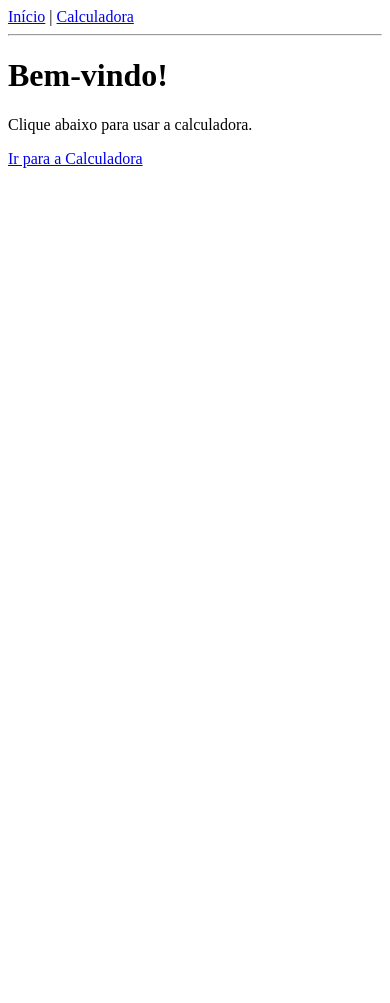
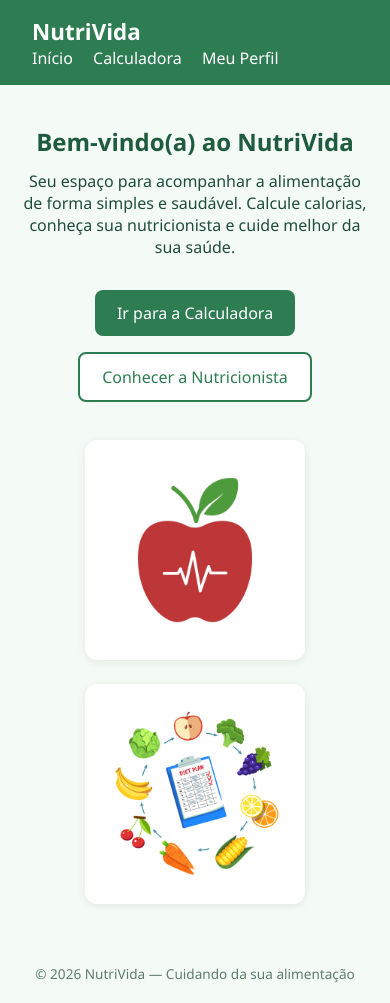
Before and after one commit to heitorandrd/codespaces-flask, a Flask app: page / in a window 390 px wide. Before the commit the page ends 168 px from the top, so only its background shows below. Run offline with Flask 3, Linux system fonts and the light colour scheme.

Commit message:
reescrita do código e adptação para um site de nutricionista

```diff
--- a/app.py
+++ b/app.py
@@ -1,42 +1,56 @@
-from flask import Flask, render_template, request, send_from_directory
-import os
+from flask import Flask, render_template, request, redirect, url_for
 
 app = Flask(__name__)
+
 
 @app.route('/')
 def index():
     return render_template('index.html')
 
+
 @app.route('/calculadora')
 def calculadora():
     return render_template('calculadora.html')
 
+
 @app.route('/resultado', methods=['POST'])
 def resultado():
-    num1 = float(request.form['num1'])
-    num2 = float(request.form['num2'])
-    operacao = request.form['operacao']
+    peso_texto = request.form.get('peso', '')
+    calorias_texto = request.form.get('calorias_100g', '')
 
-    if operacao == 'soma':
-        resultado = num1 + num2
-    elif operacao == 'subtracao':
-        resultado = num1 - num2
-    elif operacao == 'multiplicacao':
-        resultado = num1 * num2
-    elif operacao == 'divisao':
-        resultado = num1 / num2 if num2 != 0 else 'Erro: divisão por zero'
-    else:
-        resultado = 'Operação inválida'
+    try:
+        peso = float(peso_texto)
+        calorias_100g = float(calorias_texto)
+    except ValueError:
+        return redirect(url_for('erro_calculo'))
 
-    return render_template('resultado.html', resultado=resultado)
+    if peso <= 0 or calorias_100g <= 0:
+        return redirect(url_for('erro_calculo'))
+
+    calorias_totais = round((peso * calorias_100g) / 100, 2)
+
+    return render_template(
+        'resultado.html',
+        peso=peso,
+        calorias_100g=calorias_100g,
+        calorias_totais=calorias_totais
+    )
+
+
+@app.route('/erro')
+def erro_calculo():
+    return render_template('erro.html')
+
+
+@app.route('/perfil')
+def perfil():
+    return render_template('perfil.html')
+
 
 @app.route('/favicon.ico')
 def favicon():
-    return send_from_directory(
-        os.path.join(app.root_path, 'static'),
-        'favicon.ico',
-        mimetype='image/vnd.microsoft.icon'
-    )
+    return app.send_static_file('rastreamento.ico')
+
 
 if __name__ == '__main__':
     app.run(debug=True)
--- a/static/main.css
+++ b/static/main.css
@@ -1,45 +1,168 @@
-body {
+* {
+    box-sizing: border-box;
     margin: 0;
-    font-family: -apple-system, BlinkMacSystemFont, "Segoe UI", "Roboto", "Oxygen",
-        "Ubuntu", "Cantarell", "Fira Sans", "Droid Sans", "Helvetica Neue",
-        sans-serif;
-    -webkit-font-smoothing: antialiased;
-    -moz-osx-font-smoothing: grayscale;
+    padding: 0;
+    font-family: 'Segoe UI', Arial, sans-serif;
 }
 
-code {
-    font-family: source-code-pro, Menlo, Monaco, Consolas, "Courier New",
-        monospace;
+body {
+    background-color: #f4fbf6;
+    color: #204d3b;
 }
 
-.App {
-    text-align: center;
+.topo {
+    background-color: #2e7d52;
+    color: #ffffff;
+    display: flex;
+    justify-content: space-between;
+    align-items: center;
+    padding: 16px 32px;
+    flex-wrap: wrap;
 }
 
-.App-logo {
-    height: 40vmin;
-    pointer-events: none;
+.logo {
+    font-size: 1.4rem;
+    font-weight: bold;
 }
 
-.App-header {
-    background-color: #282c34;
-    min-height: 100vh;
-    display: flex;
-    flex-direction: column;
-    align-items: center;
-    justify-content: center;
-    font-size: calc(10px + 2vmin);
-    color: white;
+nav a {
+    color: #ffffff;
+    text-decoration: none;
+    margin-left: 20px;
+    font-weight: 500;
 }
 
-.App-link {
-    color: #61dafb;
+nav a:hover {
+    text-decoration: underline;
 }
 
-.heart {
-    color: #ff0000;
+.conteudo {
+    max-width: 900px;
+    margin: 40px auto;
+    padding: 0 20px;
 }
 
-.small {
-    font-size: 0.75rem;
+.hero {
+    text-align: center;
+    margin-bottom: 30px;
 }
+
+.hero h1 {
+    color: #1f5c3f;
+    margin-bottom: 12px;
+}
+
+.hero p {
+    margin-bottom: 24px;
+}
+
+.imagens {
+    display: flex;
+    justify-content: center;
+    gap: 24px;
+    flex-wrap: wrap;
+}
+
+.imagens img {
+    width: 220px;
+    max-width: 90%;
+    background-color: #ffffff;
+    border-radius: 12px;
+    padding: 16px;
+    box-shadow: 0 2px 8px rgba(0,0,0,0.08);
+}
+
+.botao {
+    display: inline-block;
+    background-color: #2e7d52;
+    color: #ffffff;
+    text-decoration: none;
+    padding: 12px 22px;
+    border-radius: 8px;
+    margin: 8px 6px;
+    font-weight: 500;
+}
+
+.botao:hover {
+    background-color: #256a44;
+}
+
+.botao-secundario {
+    background-color: #ffffff;
+    color: #2e7d52;
+    border: 2px solid #2e7d52;
+}
+
+.botao-secundario:hover {
+    background-color: #e7f5ec;
+}
+
+.form-card {
+    background-color: #ffffff;
+    border-radius: 12px;
+    padding: 30px;
+    box-shadow: 0 2px 8px rgba(0,0,0,0.08);
+}
+
+.form-card h1 {
+    color: #1f5c3f;
+    margin-bottom: 12px;
+}
+
+.form-card label {
+    display: block;
+    margin-top: 16px;
+    margin-bottom: 6px;
+    font-weight: 500;
+}
+
+.form-card input {
+    width: 100%;
+    padding: 10px;
+    border: 1px solid #c7e3d3;
+    border-radius: 8px;
+    font-size: 1rem;
+}
+
+.form-card button {
+    margin-top: 20px;
+    background-color: #2e7d52;
+    color: #ffffff;
+    border: none;
+    padding: 12px 24px;
+    border-radius: 8px;
+    font-size: 1rem;
+    cursor: pointer;
+}
+
+.form-card button:hover {
+    background-color: #256a44;
+}
+
+.resultado-destaque {
+    font-size: 2rem;
+    color: #1f5c3f;
+    margin: 16px 0;
+}
+
+.erro h1 {
+    color: #b3261e;
+}
+
+.rodape {
+    text-align: center;
+    padding: 20px;
+    color: #5f7d6d;
+    font-size: 0.85rem;
+}
+
+@media (max-width: 600px) {
+    .topo {
+        flex-direction: column;
+        align-items: flex-start;
+    }
+    nav a {
+        margin-left: 0;
+        margin-right: 16px;
+    }
+}
--- a/templates/base.html
+++ b/templates/base.html
@@ -2,15 +2,27 @@
 <html lang="pt-br">
 <head>
     <meta charset="UTF-8">
-    <title>{% block title %}Calculadora Flask{% endblock %}</title>
+    <meta name="viewport" content="width=device-width, initial-scale=1.0">
+    <title>{% block title %}NutriVida{% endblock %}</title>
     <link rel="icon" href="{{ url_for('static', filename='rastreamento.ico') }}">
+    <link rel="stylesheet" href="{{ url_for('static', filename='main.css') }}">
 </head>
 <body>
-    <nav>
-        <a href="{{ url_for('index') }}">Início</a> |
-        <a href="{{ url_for('calculadora') }}">Calculadora</a>
-    </nav>
-    <hr>
-    {% block conteudo %}{% endblock %}
+    <header class="topo">
+        <div class="logo"> NutriVida</div>
+        <nav>
+            <a href="{{ url_for('index') }}">Início</a>
+            <a href="{{ url_for('calculadora') }}">Calculadora</a>
+            <a href="{{ url_for('perfil') }}">Meu Perfil</a>
+        </nav>
+    </header>
+
+    <main class="conteudo">
+        {% block conteudo %}{% endblock %}
+    </main>
+
+    <footer class="rodape">
+        <p>&copy; 2026 NutriVida — Cuidando da sua alimentação</p>
+    </footer>
 </body>
 </html>
--- a/templates/index.html
+++ b/templates/index.html
@@ -1,18 +1,15 @@
-<!DOCTYPE html>
-<html lang="pt-br">
-<head>
-    <meta charset="UTF-8">
-    <title>Início</title>
-    <link rel="icon" href="{{ url_for('static', filename='rastreamento.ico') }}">
-</head>
-<body>
-    <nav>
-        <a href="{{ url_for('index') }}">Início</a> |
-        <a href="{{ url_for('calculadora') }}">Calculadora</a>
-    </nav>
-    <hr>
-    <h1>Bem-vindo!</h1>
-    <p>Clique abaixo para usar a calculadora.</p>
-    <a href="{{ url_for('calculadora') }}">Ir para a Calculadora</a>
-</body>
-</html>
+{% extends 'base.html' %}
+{% block title %}NutriVida - Início{% endblock %}
+{% block conteudo %}
+<section class="hero">
+    <h1>Bem-vindo(a) ao NutriVida</h1>
+    <p>Seu espaço para acompanhar a alimentação de forma simples e saudável. Calcule calorias, conheça sua nutricionista e cuide melhor da sua saúde.</p>
+    <a class="botao" href="{{ url_for('calculadora') }}">Ir para a Calculadora</a>
+    <a class="botao botao-secundario" href="{{ url_for('perfil') }}">Conhecer a Nutricionista</a>
+</section>
+
+<section class="imagens">
+    <img src="{{ url_for('static', filename='maça.jpg') }}" alt="Ilustração de alimentação saudável">
+    <img src="{{ url_for('static', filename='617.jpg') }}" alt="Ilustração de balança nutricional">
+</section>
+{% endblock %}
```
Also changed, not shown: templates/calculadora.html (+14 -27 lines), templates/erro.html (added, +11 -0 lines), templates/perfil.html (added, +13 -0 lines), templates/resultado.html (+12 -19 lines), static/617.jpg (added), static/maça.jpg (added), static/nutricao-1.svg (added).
